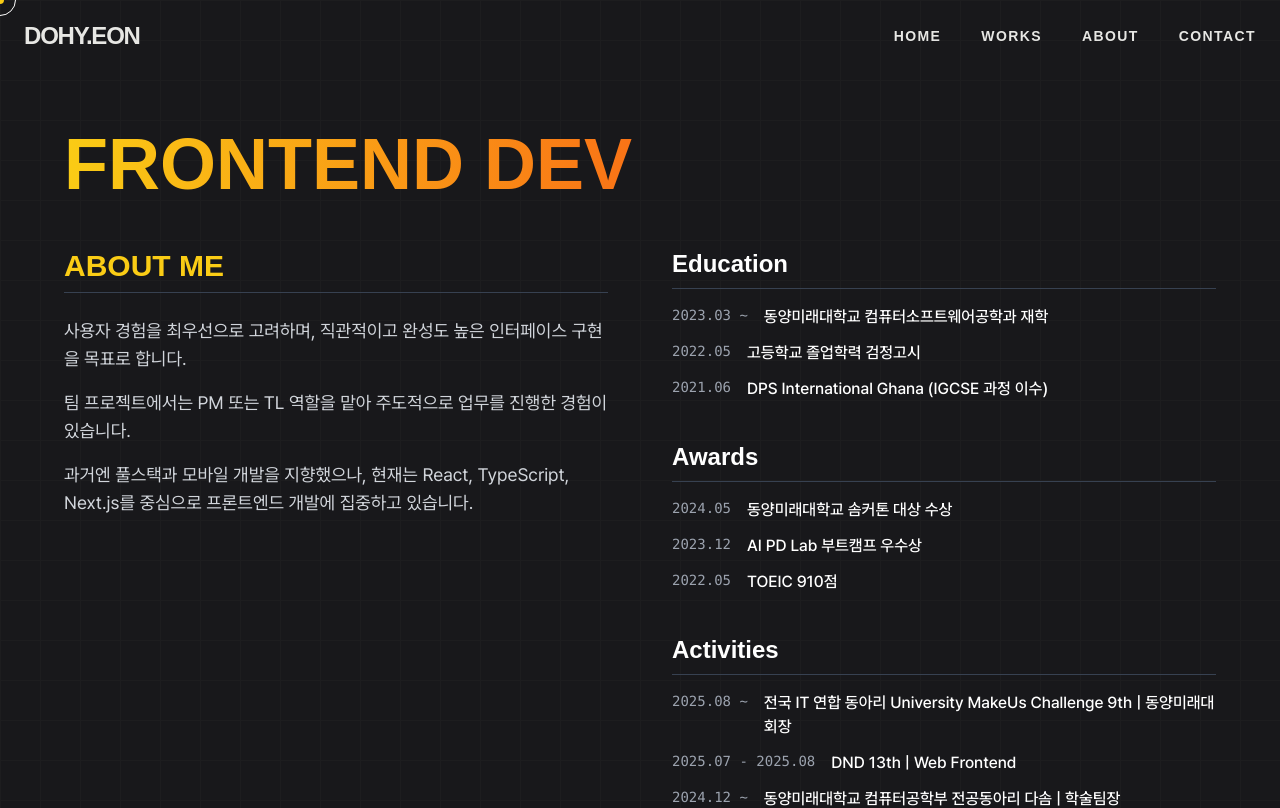
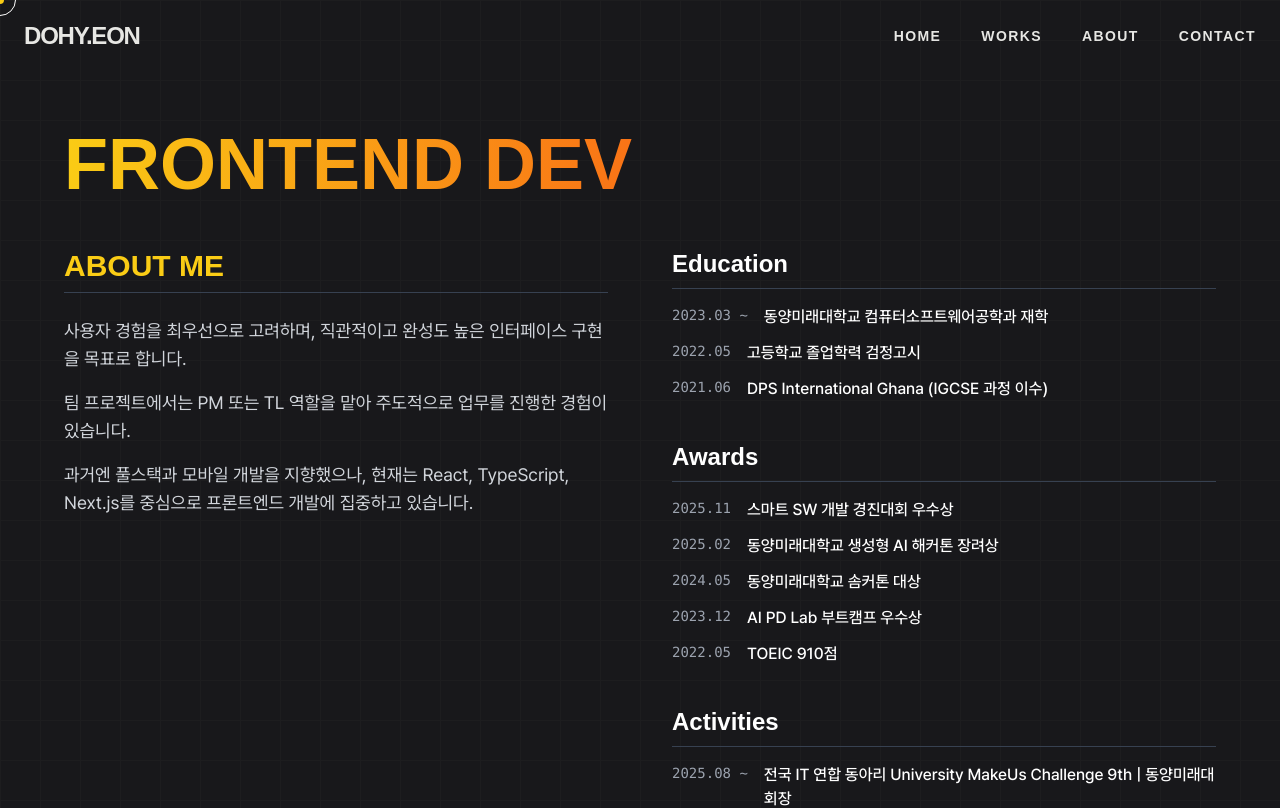
Before and after one commit to dohy-eon/portfolio, a React (Vite) app: page / in a window 1280 px wide. Shown: the top 808 px of the page. Built offline with nearby package versions, Linux system fonts and the light colour scheme; a web font is replaced by a local one.

Commit message:
fix: Awards 수정

```diff
--- a/src/constants/data.ts
+++ b/src/constants/data.ts
@@ -33,7 +33,9 @@ export const HISTORY = [
   {
     category: "Awards",
     items: [
-      { year: "2024.05", title: "동양미래대학교 솜커톤 대상 수상" },
+      { year: "2025.11", title: "스마트 SW 개발 경진대회 우수상"},
+      { year: "2025.02", title: "동양미래대학교 생성형 AI 해커톤 장려상" },
+      { year: "2024.05", title: "동양미래대학교 솜커톤 대상" },
       { year: "2023.12", title: "AI PD Lab 부트캠프 우수상" },
       { year: "2022.05", title: "TOEIC 910점" },
     ]
```
